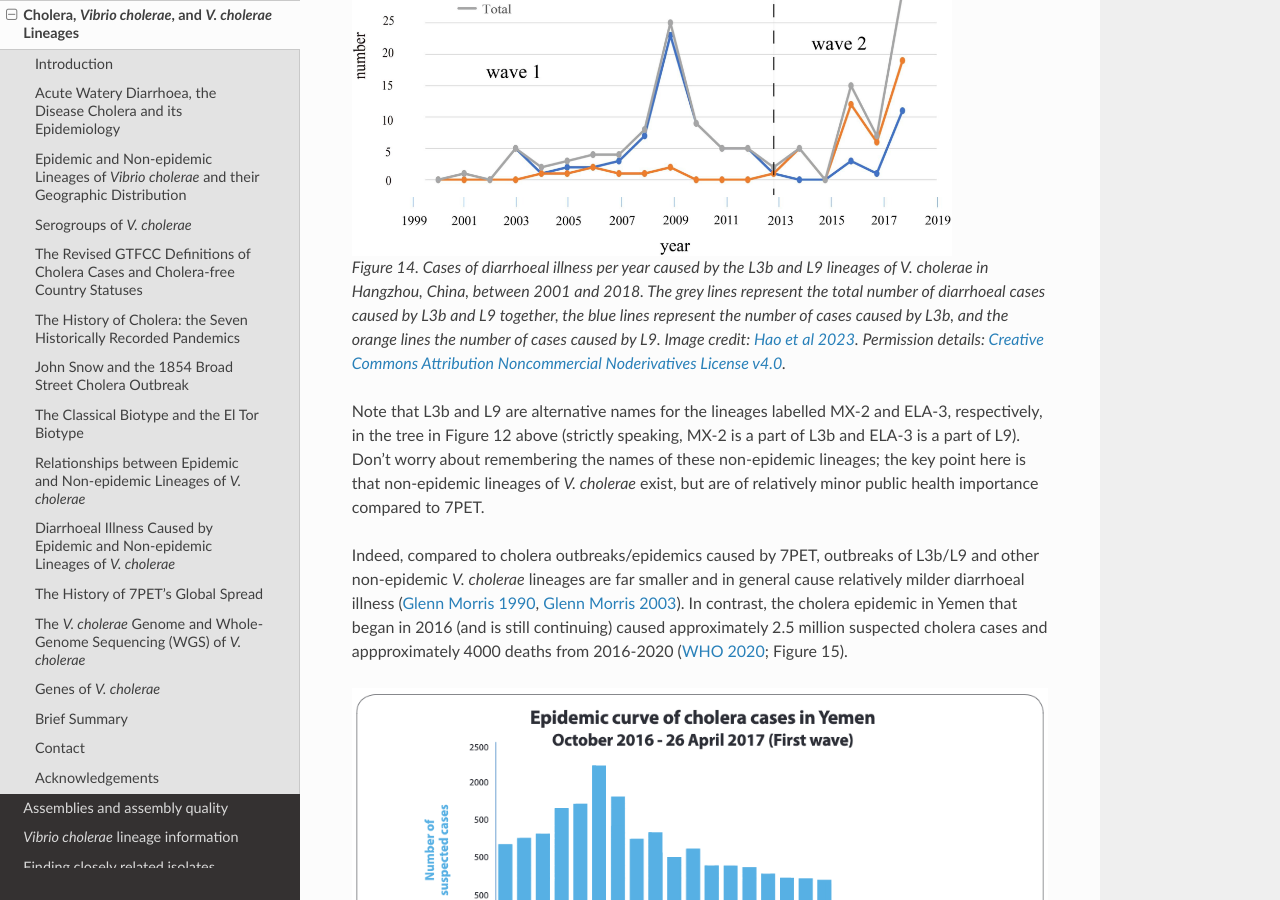
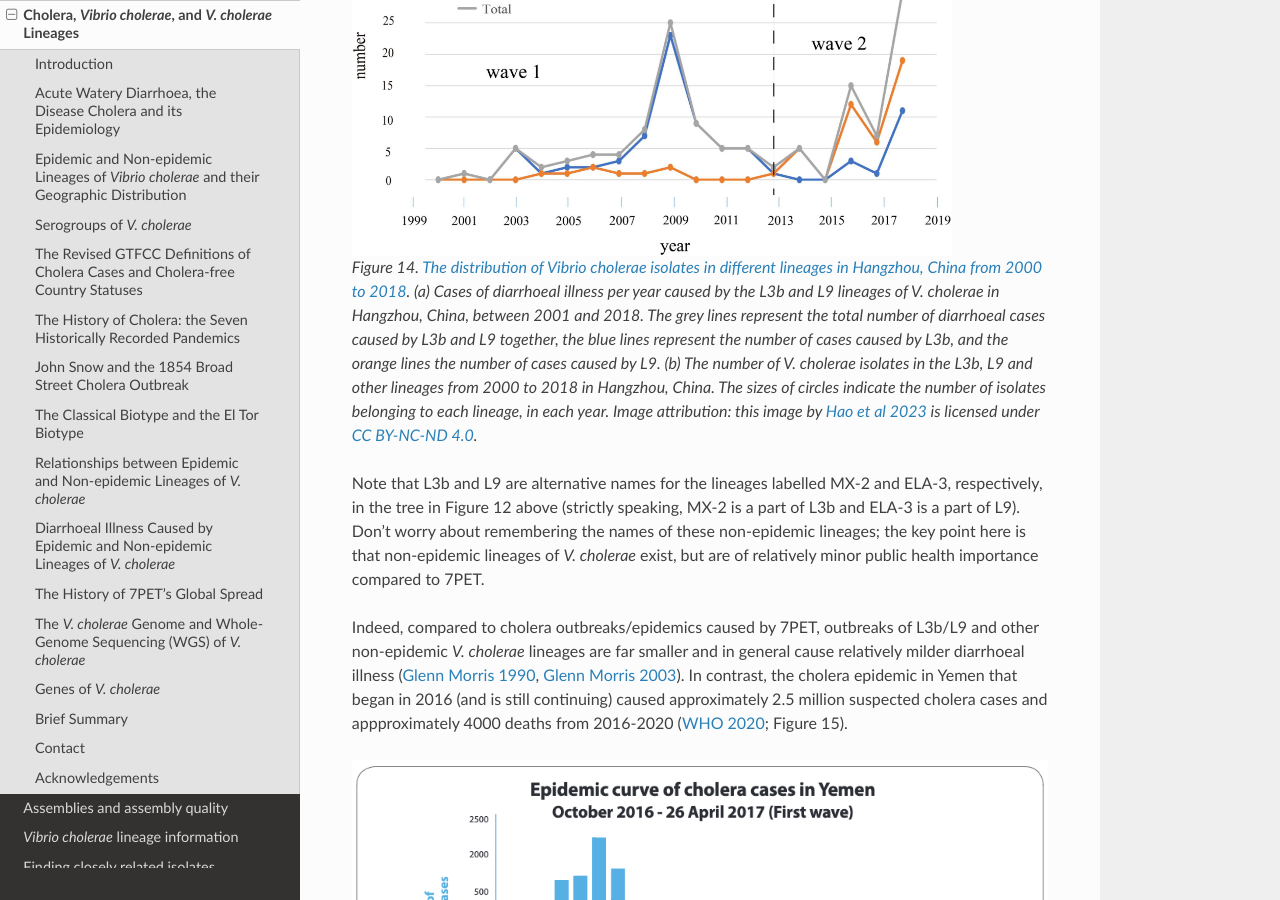
Before and after one commit to avrilcoghlan/cholerabook, a Sphinx documentation site: the page built from docs/source/vibriogenomes.rst, in a window 1280 px wide and 900 px high, scrolled down 14650 px. Built offline with Sphinx 7.4.7 and the Read the Docs theme 2.0.0, drawn with Linux system fonts in a browser that asks for light colours.

Commit message:
Update vibriogenomes.rst

```diff
--- a/docs/source/vibriogenomes.rst
+++ b/docs/source/vibriogenomes.rst
@@ -531,9 +531,13 @@
 .. figure:: L3b_Hangzhou.png
   :width: 600
 
-  Figure 14. Cases of diarrhoeal illness per year caused by the L3b and L9 lineages of *V. cholerae* in Hangzhou, China, between 2001 and 2018. The grey lines represent the total number of diarrhoeal cases caused by L3b and L9 together, the blue lines represent the number of cases caused by L3b, and the orange lines the number of cases caused by L9. Image credit: `Hao et al 2023`_. Permission details: `Creative Commons Attribution Noncommercial Noderivatives License v4.0`_.
+  Figure 14. `The distribution of Vibrio cholerae isolates in different lineages in Hangzhou, China from 2000 to 2018`_. (a) Cases of diarrhoeal illness per year caused by the L3b and L9 lineages of *V. cholerae* in Hangzhou, China, between 2001 and 2018. The grey lines represent the total number of diarrhoeal cases caused by L3b and L9 together, the blue lines represent the number of cases caused by L3b, and the orange lines the number of cases caused by L9. (b) The number of *V. cholerae* isolates in the L3b, L9 and other lineages from 2000 to 2018 in Hangzhou, China. The sizes of circles indicate the number of isolates belonging to each lineage, in each year. Image attribution: this image by `Hao et al 2023`_ is licensed under `CC BY-NC-ND 4.0`_.
 
-.. _Creative Commons Attribution Noncommercial Noderivatives License v4.0: https://creativecommons.org/licenses/by-nc-nd/4.0/
+.. _CC BY-NC-ND 4.0: https://creativecommons.org/licenses/by-nc-nd/4.0/
+
+.. _Hao et al 2023: https://pubmed.ncbi.nlm.nih.gov/37146742/
+
+.. _The distribution of Vibrio cholerae isolates in different lineages in Hangzhou, China from 2000 to 2018: https://www.sciencedirect.com/science/article/pii/S1567134823000394?via%3Dihub
 
 Note that L3b and L9 are alternative names for the lineages labelled MX-2 and ELA-3, respectively, in the tree in Figure 12 above
 (strictly speaking, MX-2 is a part of L3b and ELA-3 is a part of L9). Don't worry about remembering the names of these non-epidemic
```
